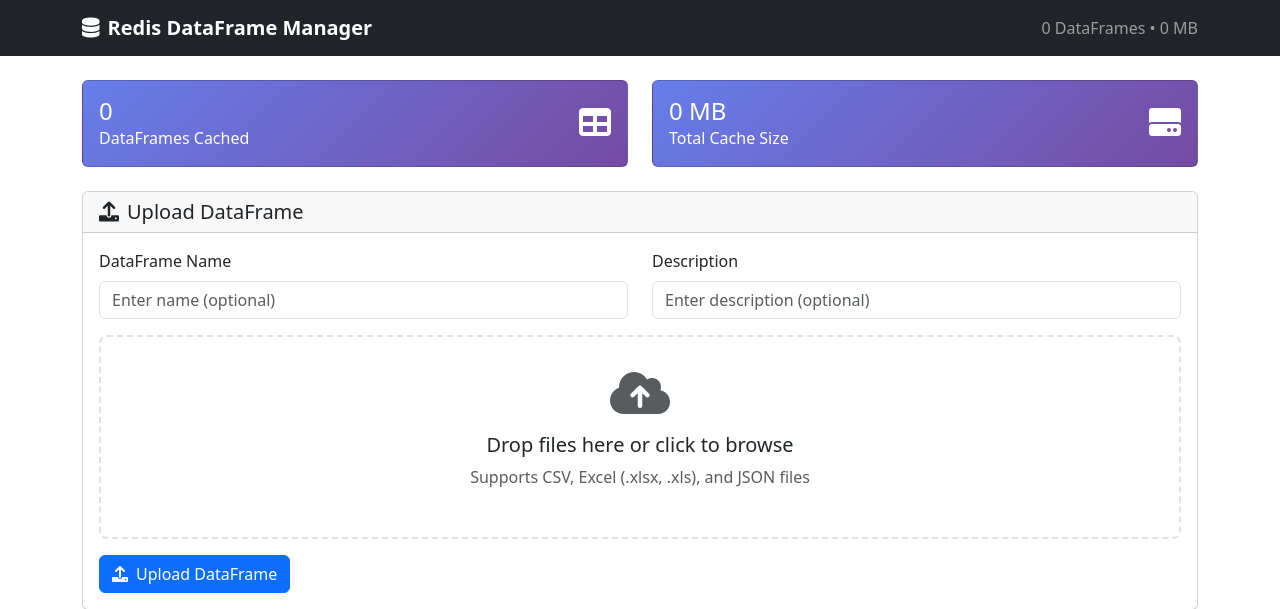
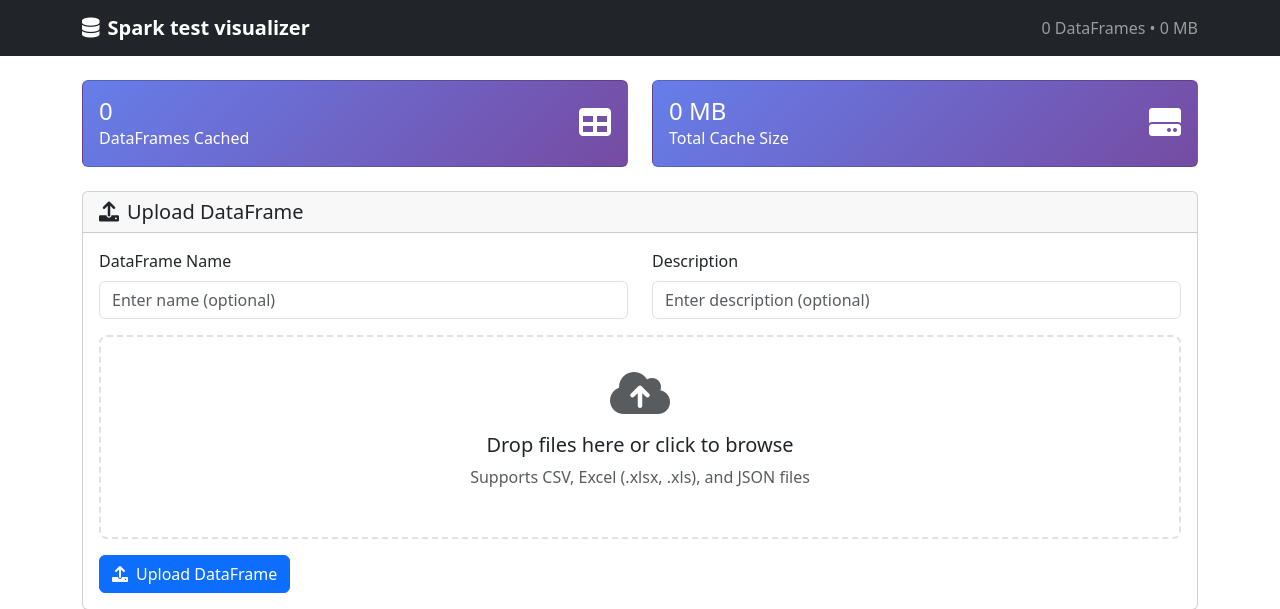
Before and after one commit to Nexus-mdg/spark, a Flask app: page / in a window 1280 px wide. Shown: the top 609 px of the page. Run offline with Flask 3, Linux system fonts and the light colour scheme; data that the repository does not hold is empty; some libraries are stand-ins or nearby versions.

Commit message:
rename UI branding to 'Spark test visualizer'; add GPL-3.0 LICENSE; add README with setup and Jenkins pipeline note; update backend docstring

```diff
--- a/dataframe-ui/app.py
+++ b/dataframe-ui/app.py
@@ -1,6 +1,6 @@
 #!/usr/bin/env python3
 """
-Redis DataFrame Web UI - Flask Backend
+Spark test visualizer - Flask Backend
 =====================================
 REST API for managing DataFrames stored in Redis
 """
--- a/dataframe-ui/templates/index.html
+++ b/dataframe-ui/templates/index.html
@@ -3,7 +3,7 @@
 <head>
     <meta charset="UTF-8">
     <meta name="viewport" content="width=device-width, initial-scale=1.0">
-    <title>Redis DataFrame Manager</title>
+    <title>Spark test visualizer</title>
 
     <!-- Bootstrap CSS -->
     <link href="{{ url_for('static', filename='vendor/css/bootstrap-5.3.0.min.css') }}" rel="stylesheet">
@@ -63,7 +63,7 @@
     <nav class="navbar navbar-expand-lg navbar-dark bg-dark">
         <div class="container">
             <a class="navbar-brand" href="#">
-                <i class="fas fa-database me-2"></i>Redis DataFrame Manager
+                <i class="fas fa-database me-2"></i>Spark test visualizer
             </a>
             <div class="navbar-nav ms-auto">
                 <span class="navbar-text" id="cache-stats">
```
Also changed, not shown: README.md (added), 1 other file.
